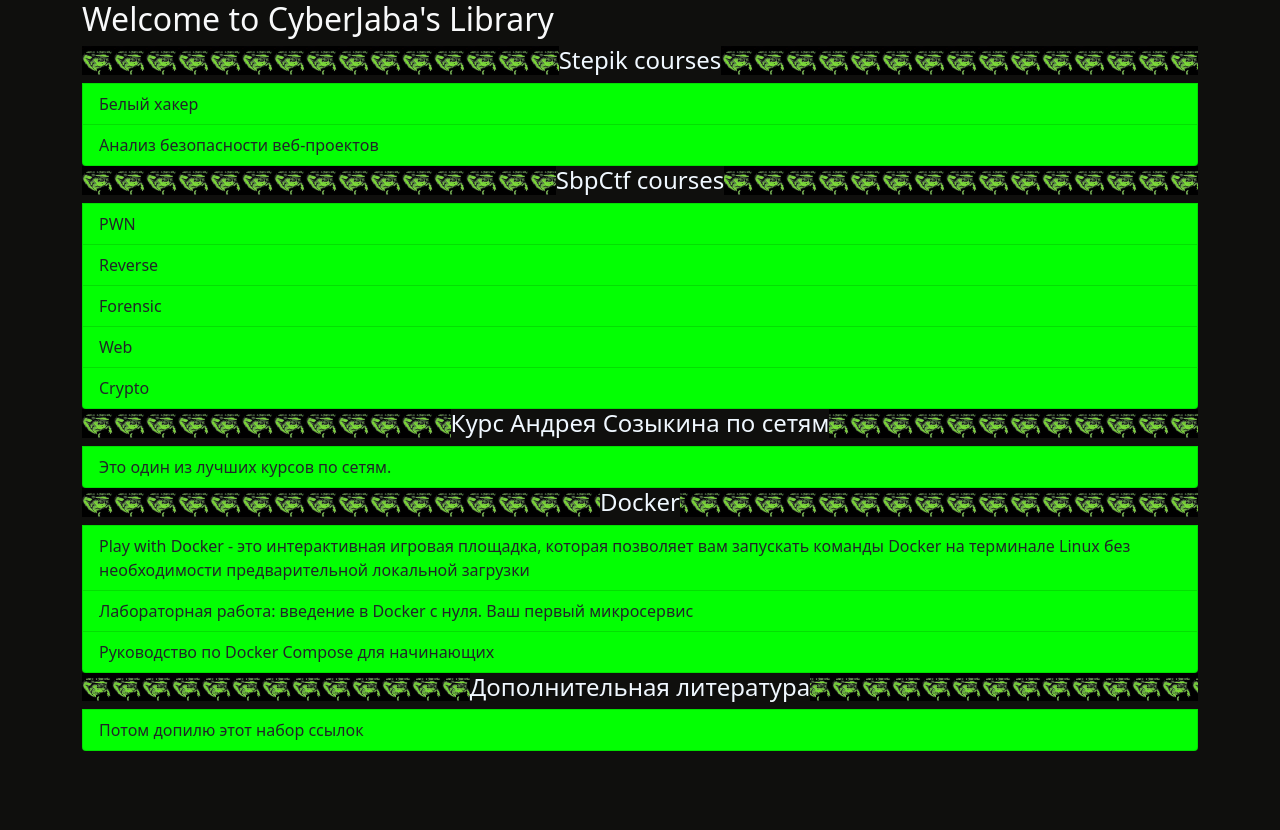
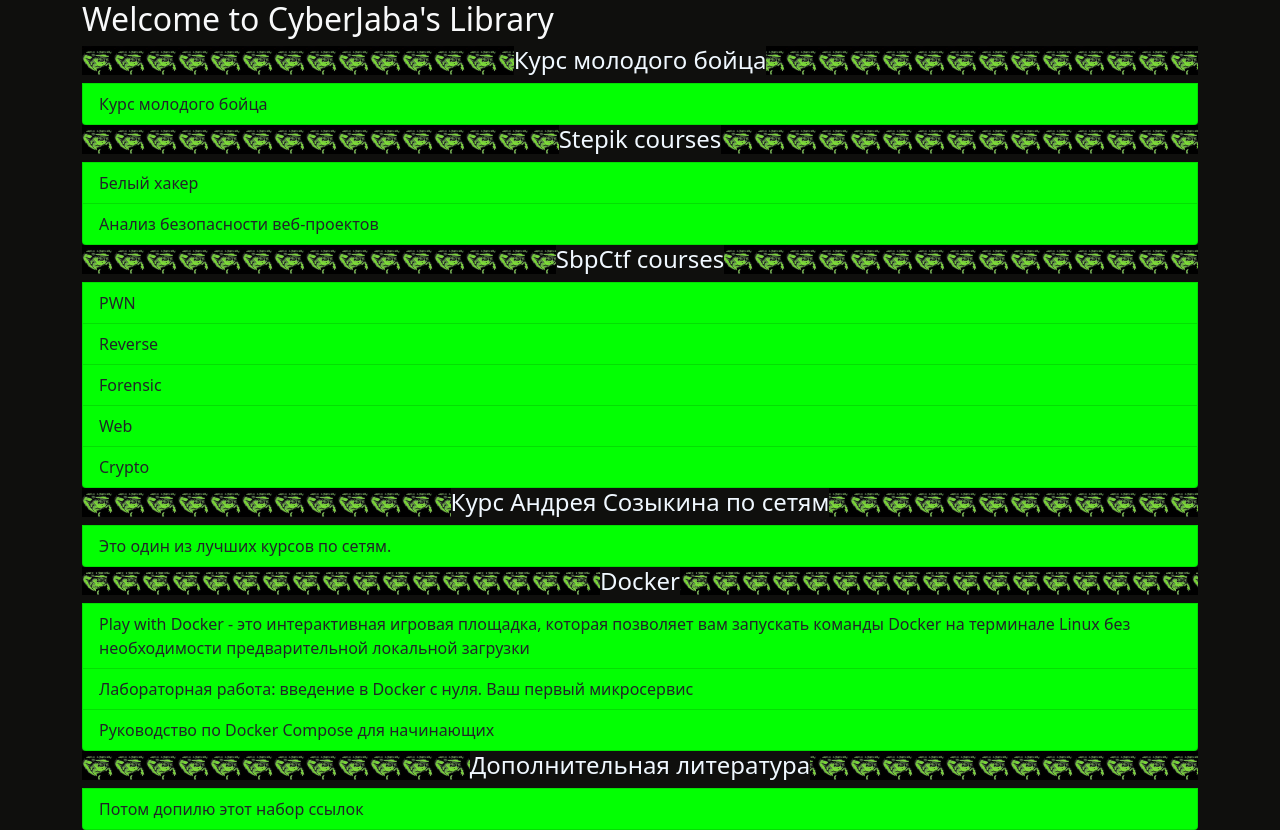
Before and after one commit to IlyushaVoterk2100/CY8erJabA_site, a plain HTML site: page index.html in a window 1280 px wide. Before the commit the page ends 800 px from the top, so only its background shows below. Drawn offline with Linux system fonts and the light colour scheme.

Commit message:
Add files via upload

```diff
--- a/index.html
+++ b/index.html
@@ -17,6 +17,10 @@
     </div>
   </header>
   <main class="container">
+        <div class="list-group">
+      <h4><span>Курс молодого бойца</span></h4>
+      <a target="_blank" href="https://kmb.cybber.ru/" class="list-group-item list-group-item-action">Курс молодого бойца</a>
+    </div>
     <div class="list-group">
       <h4><span>Stepik courses</span></h4>
       <a target="_blank" href="https://stepik.org/course/%D0%9F%D1%80%D0%BE%D1%84%D0%B5%D1%81%D1%81%D0%B8%D1%8F-%D0%91%D0%B5%D0%BB%D1%8B%D0%B9-%D0%A5%D0%B0%D0%BA%D0%B5%D1%80-169003/" class="list-group-item list-group-item-action">Белый хакер</a>
```
